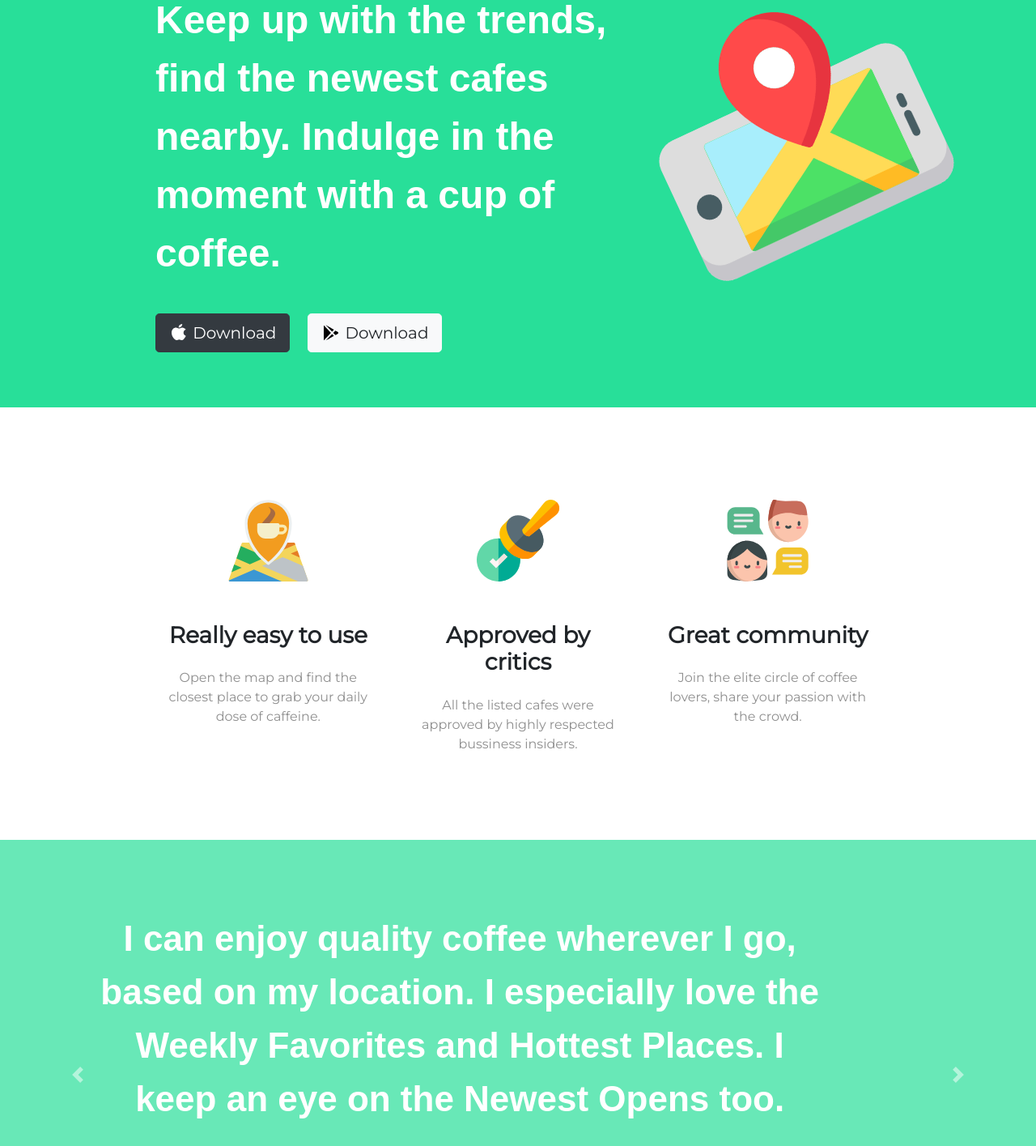
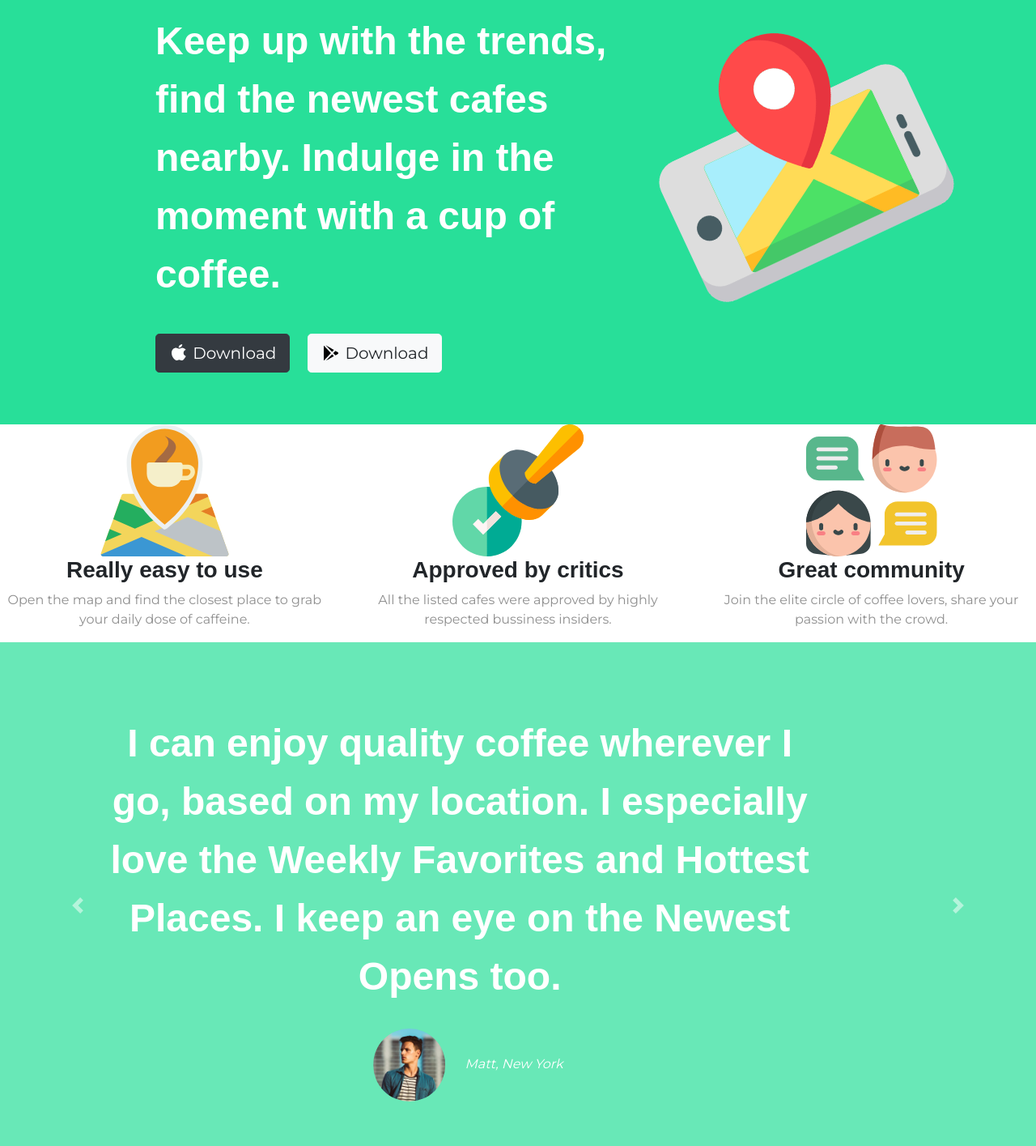
Before and after one commit to Brina1208/Bootstrap-FindMyCup, a plain HTML site: page index.html in a window 1280 px wide. Shown: the part 141-1556 px from the top of the page at 81% size. Drawn offline with nearby package versions, Linux system fonts and the light colour scheme.

Commit message:
Add files via upload

```diff
--- a/css/styles.css
+++ b/css/styles.css
@@ -1,24 +1,23 @@
 body {
-    font-family: 'Montserrat';
+  font-family: "Montserrat";
+  text-align: center;
 }
 
-h1 {
-    font-family: 'Montserrat:wght@900', sans-serif;
+h1,
+h2,
+h3 {
+  font-family: "Montserrat:wght@900", sans-serif;
   font-weight: 900;
+}
+
+h1,
+h2 {
   font-size: 3rem;
   line-height: 1.5;
 }
 
-h2 {
-    font-family: 'Montserrat:wght@900', sans-serif;
-    font-weight: 900;
-    font-size: 2.75rem;
-    line-height: 1.5;
-}
-
-h3 {
-    font-family: 'Montserrat:wght@900' sans-serif;
-    font-weight: 900;
+p {
+  color: #8f8f8f;
 }
 
 svg {
@@ -26,13 +25,18 @@ svg {
 }
 
 .container-fluid {
-    padding: 3% 15%;
+  padding: 7% 15%;
+}
+
+#title .container-fluid {
+  padding: 5% 15%;
 }
 
 #title {
   background-color: #28df99;
   color: #ffffff;
-    overflow: hidden;
+  text-align: left;
+  padding-top: 0;
 }
 
 .navbar {
@@ -54,32 +58,27 @@ svg {
 }
 
 .download-btn {
-    margin: 5% 3% 5% 0;
+  margin: 5% 3% 0 0;
 }
 
-.features {
-    text-align: center;
-    padding: 5% 15% 7%;
+#testimonials,
+#press,
+#cta {
+  background-color: #68e8b7;
+  color: #ffffff;
+}
+
+#features {
+  width: 100%;
 }
 
 .features-img {
   width: 40%;
-    padding: 50px 0;
 }
 
-.features p {
-    margin-top: 1.5rem;
-    color: #8F8F8F;
-}
-
-.col-lg-4 {
-    padding: 0 3%;
-}
-
-#testimonials {
-    text-align: center;
-    background-color: #68e8b7;
-    color: #ffffff;
+.carousel-item {
+  padding: 7% 15%;
+  height: 650px;
 }
 
 .testimonial-image {
@@ -89,9 +88,7 @@ svg {
 }
 
 #press {
-    background-color: #68e8b7;
-    text-align: center;
-    padding-bottom: 3%;
+  padding-top: 0;
 }
 
 .press-logo {
@@ -99,13 +96,8 @@ svg {
   margin: 20px 20px 50px 20px;
 }
 
-.carousel-item {
-    padding: 7% 15%;
-}
-
 #pricing {
-    padding: 100px;
-    text-align: center;
+  padding: 7%;
 }
 
 .pricing-col {
@@ -116,25 +108,13 @@ svg {
   margin-bottom: 40px;
 }
 
-#cta {
-    background-color: #68e8b7;
-    text-align: center;
-    padding: 7% 15% 5% 15%;
-}
-
 #cta h3 {
-    font-family: 'Montserrat:wght@900', sans-serif;
-    font-weight: 900;
   font-size: 2.75rem;
   line-height: 1.5;
-    color: #ffffff;
 }
 
 #footer {
-    text-align: center;
-    color: #8F8F8F;
-    padding: 4% 15% 2% 15%;
-    background-color: #ffffff;
+  padding-bottom: 3%;
 }
 
 #footer img {
@@ -142,7 +122,6 @@ svg {
 }
 
 @media (max-width: 1200px) {
-
   #title {
     text-align: center;
   }
@@ -151,4 +130,8 @@ svg {
     transform: rotate(0);
     width: 50%;
   }
+
+  .carousel-item {
+    height: auto;
   }
+}
```
Lines whose indentation alone changed are shown as unchanged.
